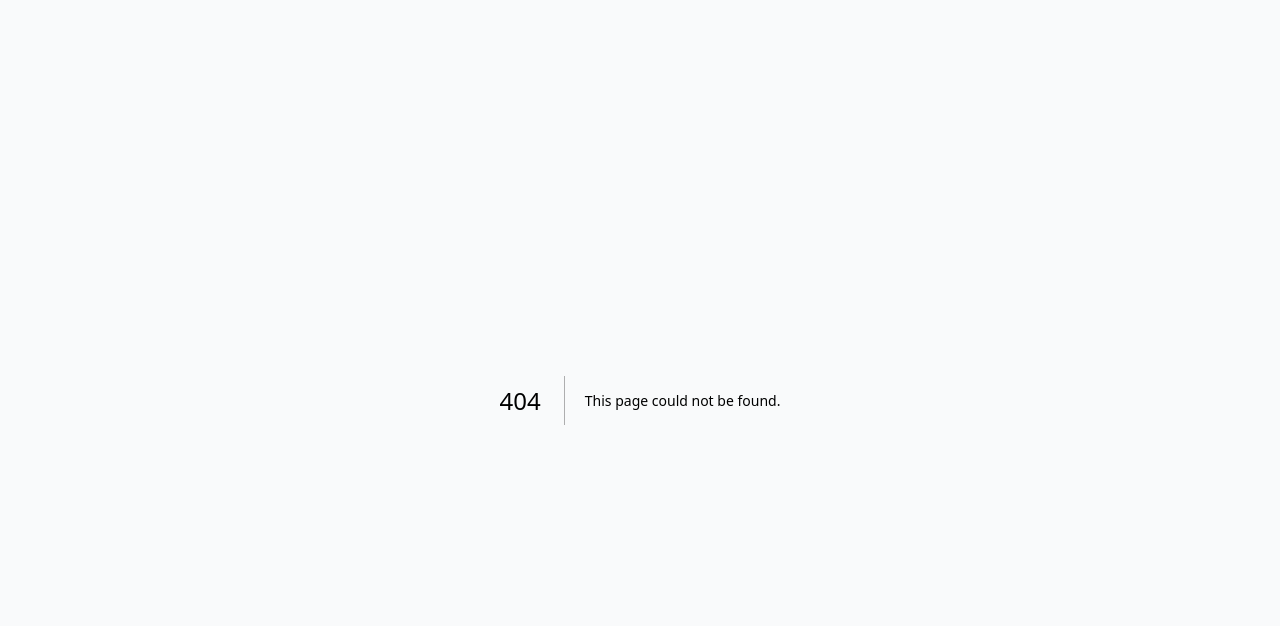
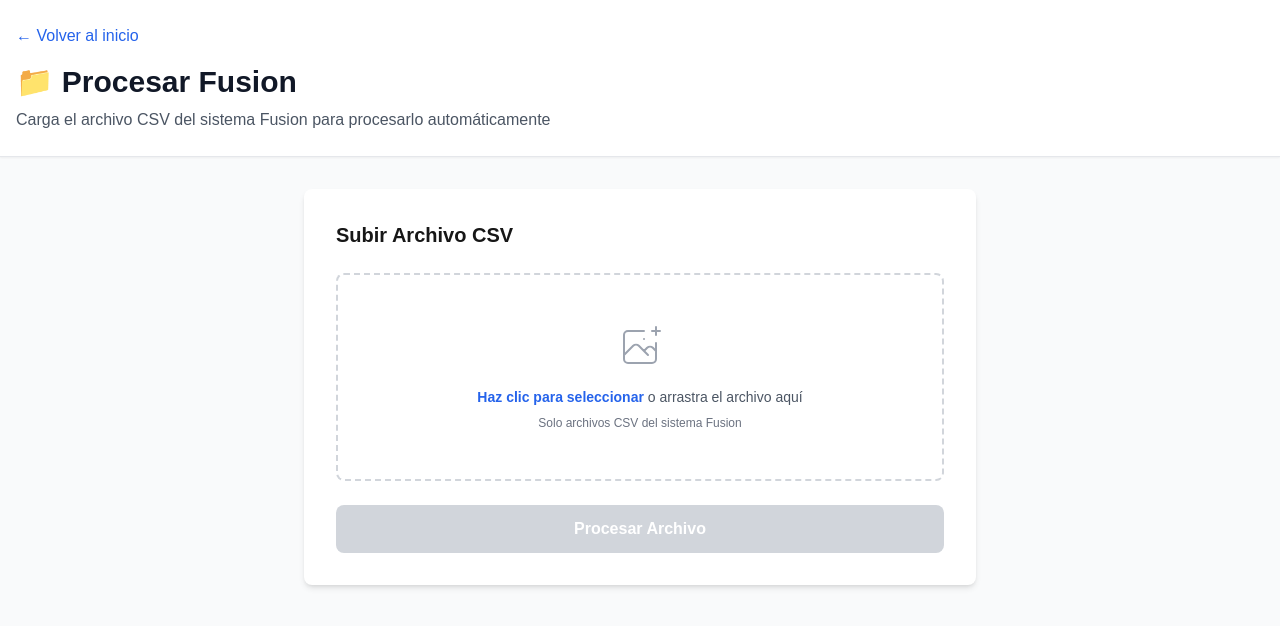
Before and after one commit to eljaimer/estacion-cuadres, a Next.js app: page /fusion in a window 1280 px wide. Before the commit this address had no page. Shown: the top 626 px of the page. Built offline with nearby package versions, Linux system fonts and the light colour scheme.

Commit message:
Create page.tsx

```diff
--- /dev/null
+++ b/src/app/fusion/page.tsx
@@ -0,0 +1,251 @@
+'use client'
+
+import { useState } from 'react'
+import Link from 'next/link'
+
+export default function FusionPage() {
+  const [archivo, setArchivo] = useState<File | null>(null)
+  const [cargando, setCargando] = useState(false)
+  const [resultado, setResultado] = useState<any>(null)
+  const [error, setError] = useState<string | null>(null)
+
+  const handleArchivoChange = (e: React.ChangeEvent<HTMLInputElement>) => {
+    if (e.target.files && e.target.files[0]) {
+      setArchivo(e.target.files[0])
+      setError(null)
+    }
+  }
+
+  const handleDrop = (e: React.DragEvent<HTMLDivElement>) => {
+    e.preventDefault()
+    if (e.dataTransfer.files && e.dataTransfer.files[0]) {
+      setArchivo(e.dataTransfer.files[0])
+      setError(null)
+    }
+  }
+
+  const handleProcesar = async () => {
+    if (!archivo) {
+      setError('Por favor selecciona un archivo CSV')
+      return
+    }
+
+    setCargando(true)
+    setError(null)
+
+    try {
+      const formData = new FormData()
+      formData.append('file', archivo)
+
+      const response = await fetch('/api/fusion/procesar', {
+        method: 'POST',
+        body: formData,
+      })
+
+      if (!response.ok) {
+        const errorData = await response.json()
+        throw new Error(errorData.error || 'Error al procesar el archivo')
+      }
+
+      const data = await response.json()
+      setResultado(data)
+    } catch (err) {
+      setError(err instanceof Error ? err.message : 'Error desconocido')
+    } finally {
+      setCargando(false)
+    }
+  }
+
+  return (
+    <div className="min-h-screen bg-gray-50">
+      {/* Header */}
+      <header className="bg-white shadow-sm border-b border-gray-200">
+        <div className="container mx-auto px-4 py-6">
+          <Link href="/" className="text-blue-600 hover:text-blue-800 mb-4 inline-block">
+            ← Volver al inicio
+          </Link>
+          <h1 className="text-3xl font-bold text-gray-900 mb-2">
+            📁 Procesar Fusion
+          </h1>
+          <p className="text-gray-600">
+            Carga el archivo CSV del sistema Fusion para procesarlo automáticamente
+          </p>
+        </div>
+      </header>
+
+      <main className="container mx-auto px-4 py-8">
+        {/* Upload Section */}
+        <div className="max-w-2xl mx-auto">
+          <div className="bg-white rounded-lg shadow-md p-8">
+            <h2 className="text-xl font-semibold mb-6">Subir Archivo CSV</h2>
+
+            {/* Drop Zone */}
+            <div
+              onDrop={handleDrop}
+              onDragOver={(e) => e.preventDefault()}
+              className="border-2 border-dashed border-gray-300 rounded-lg p-12 text-center hover:border-blue-500 transition-colors cursor-pointer"
+            >
+              <input
+                type="file"
+                accept=".csv"
+                onChange={handleArchivoChange}
+                className="hidden"
+                id="file-input"
+              />
+              <label htmlFor="file-input" className="cursor-pointer">
+                <svg
+                  className="mx-auto h-12 w-12 text-gray-400"
+                  stroke="currentColor"
+                  fill="none"
+                  viewBox="0 0 48 48"
+                >
+                  <path
+                    d="M28 8H12a4 4 0 00-4 4v20m32-12v8m0 0v8a4 4 0 01-4 4H12a4 4 0 01-4-4v-4m32-4l-3.172-3.172a4 4 0 00-5.656 0L28 28M8 32l9.172-9.172a4 4 0 015.656 0L28 28m0 0l4 4m4-24h8m-4-4v8m-12 4h.02"
+                    strokeWidth={2}
+                    strokeLinecap="round"
+                    strokeLinejoin="round"
+                  />
+                </svg>
+                <p className="mt-4 text-sm text-gray-600">
+                  <span className="font-semibold text-blue-600">
+                    Haz clic para seleccionar
+                  </span>{' '}
+                  o arrastra el archivo aquí
+                </p>
+                <p className="mt-2 text-xs text-gray-500">
+                  Solo archivos CSV del sistema Fusion
+                </p>
+              </label>
+            </div>
+
+            {/* Selected File */}
+            {archivo && (
+              <div className="mt-4 p-4 bg-blue-50 rounded-lg flex items-center justify-between">
+                <div className="flex items-center">
+                  <svg
+                    className="w-6 h-6 text-blue-600 mr-3"
+                    fill="none"
+                    stroke="currentColor"
+                    viewBox="0 0 24 24"
+                  >
+                    <path
+                      strokeLinecap="round"
+                      strokeLinejoin="round"
+                      strokeWidth={2}
+                      d="M9 12h6m-6 4h6m2 5H7a2 2 0 01-2-2V5a2 2 0 012-2h5.586a1 1 0 01.707.293l5.414 5.414a1 1 0 01.293.707V19a2 2 0 01-2 2z"
+                    />
+                  </svg>
+                  <div>
+                    <p className="font-medium text-gray-900">{archivo.name}</p>
+                    <p className="text-sm text-gray-600">
+                      {(archivo.size / 1024).toFixed(2)} KB
+                    </p>
+                  </div>
+                </div>
+                <button
+                  onClick={() => setArchivo(null)}
+                  className="text-red-600 hover:text-red-800"
+                >
+                  <svg
+                    className="w-5 h-5"
+                    fill="none"
+                    stroke="currentColor"
+                    viewBox="0 0 24 24"
+                  >
+                    <path
+                      strokeLinecap="round"
+                      strokeLinejoin="round"
+                      strokeWidth={2}
+                      d="M6 18L18 6M6 6l12 12"
+                    />
+                  </svg>
+                </button>
+              </div>
+            )}
+
+            {/* Error Message */}
+            {error && (
+              <div className="mt-4 p-4 bg-red-50 border border-red-200 rounded-lg">
+                <p className="text-red-800">{error}</p>
+              </div>
+            )}
+
+            {/* Process Button */}
+            <button
+              onClick={handleProcesar}
+              disabled={!archivo || cargando}
+              className="mt-6 w-full bg-blue-600 text-white py-3 px-6 rounded-lg font-semibold hover:bg-blue-700 disabled:bg-gray-300 disabled:cursor-not-allowed transition-colors"
+            >
+              {cargando ? 'Procesando...' : 'Procesar Archivo'}
+            </button>
+          </div>
+
+          {/* Results */}
+          {resultado && (
+            <div className="mt-8 bg-white rounded-lg shadow-md p-8">
+              <h2 className="text-xl font-semibold mb-6 text-green-600">
+                ✓ Archivo Procesado Exitosamente
+              </h2>
+
+              <div className="space-y-4">
+                <div className="grid grid-cols-2 gap-4">
+                  <div className="bg-gray-50 p-4 rounded-lg">
+                    <p className="text-sm text-gray-600">Transacciones</p>
+                    <p className="text-2xl font-bold text-gray-900">
+                      {resultado.transaccionesGuardadas}
+                    </p>
+                  </div>
+                  <div className="bg-gray-50 p-4 rounded-lg">
+                    <p className="text-sm text-gray-600">Turnos</p>
+                    <p className="text-2xl font-bold text-gray-900">
+                      {resultado.turnos?.length || 0}
+                    </p>
+                  </div>
+                </div>
+
+                {resultado.turnos && (
+                  <div className="mt-6">
+                    <h3 className="font-semibold mb-4">Totales por Turno:</h3>
+                    <div className="space-y-2">
+                      {resultado.turnos.map((turno: any) => (
+                        <div
+                          key={turno.numeroTurno}
+                          className="flex justify-between items-center p-3 bg-blue-50 rounded"
+                        >
+                          <span className="font-medium">
+                            Turno {turno.numeroTurno} (ID Fusion: {turno.idFusion})
+                          </span>
+                          <span className="font-bold text-blue-600">
+                            ${turno.totales.monto.toFixed(2)}
+                          </span>
+                        </div>
+                      ))}
+                    </div>
+                  </div>
+                )}
+
+                <div className="mt-6 flex gap-4">
+                  <Link
+                    href="/cuadres/estacion"
+                    className="flex-1 bg-green-600 text-white py-3 px-6 rounded-lg font-semibold hover:bg-green-700 text-center"
+                  >
+                    Ir a Cuadres Estación
+                  </Link>
+                  <button
+                    onClick={() => {
+                      setArchivo(null)
+                      setResultado(null)
+                    }}
+                    className="flex-1 bg-gray-600 text-white py-3 px-6 rounded-lg font-semibold hover:bg-gray-700"
+                  >
+                    Procesar Otro Archivo
+                  </button>
+                </div>
+              </div>
+            </div>
+          )}
+        </div>
+      </main>
+    </div>
+  )
+}
```
